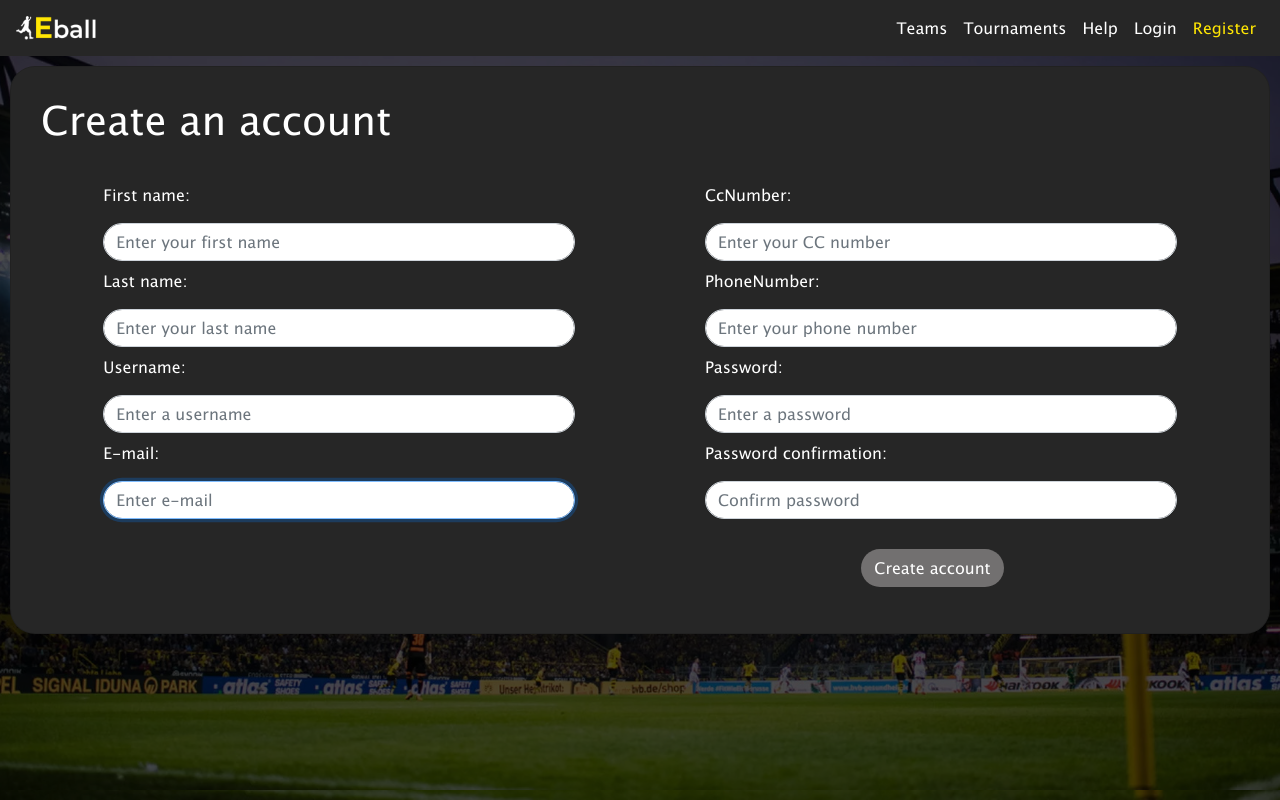
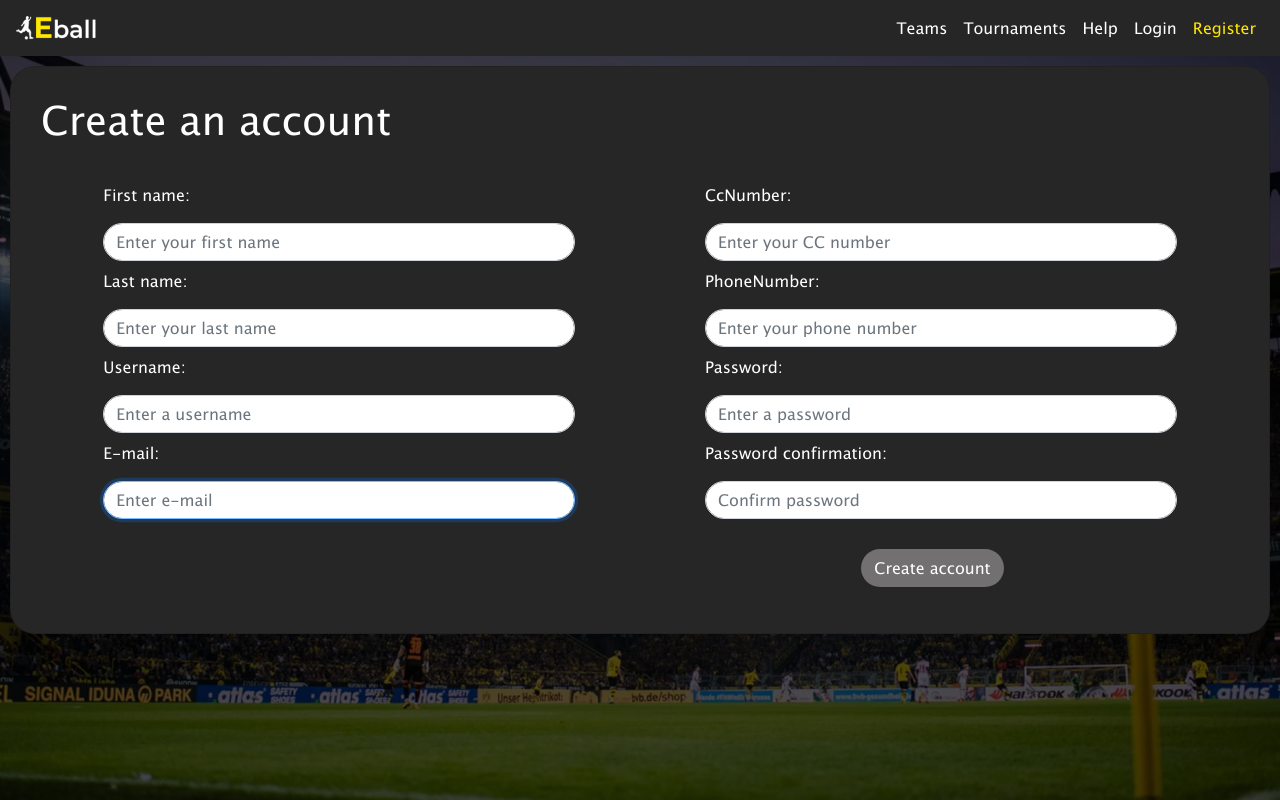
Before and after one commit to joaofaccardoso/Eball, a Django app: page /register/ in a window 1280 px wide. Run offline with Django 3.2, Linux system fonts and the light colour scheme; some libraries are stand-ins or nearby versions.

Commit message:
Update register.css

```diff
--- a/appEball/static/appEball/css/register.css
+++ b/appEball/static/appEball/css/register.css
@@ -12,8 +12,7 @@ html {
 }
 
 body {
-    background: inherit;
-    background-blend-mode: inherit;
+    background-color: transparent;
 }
 
 #registerNav{
```
